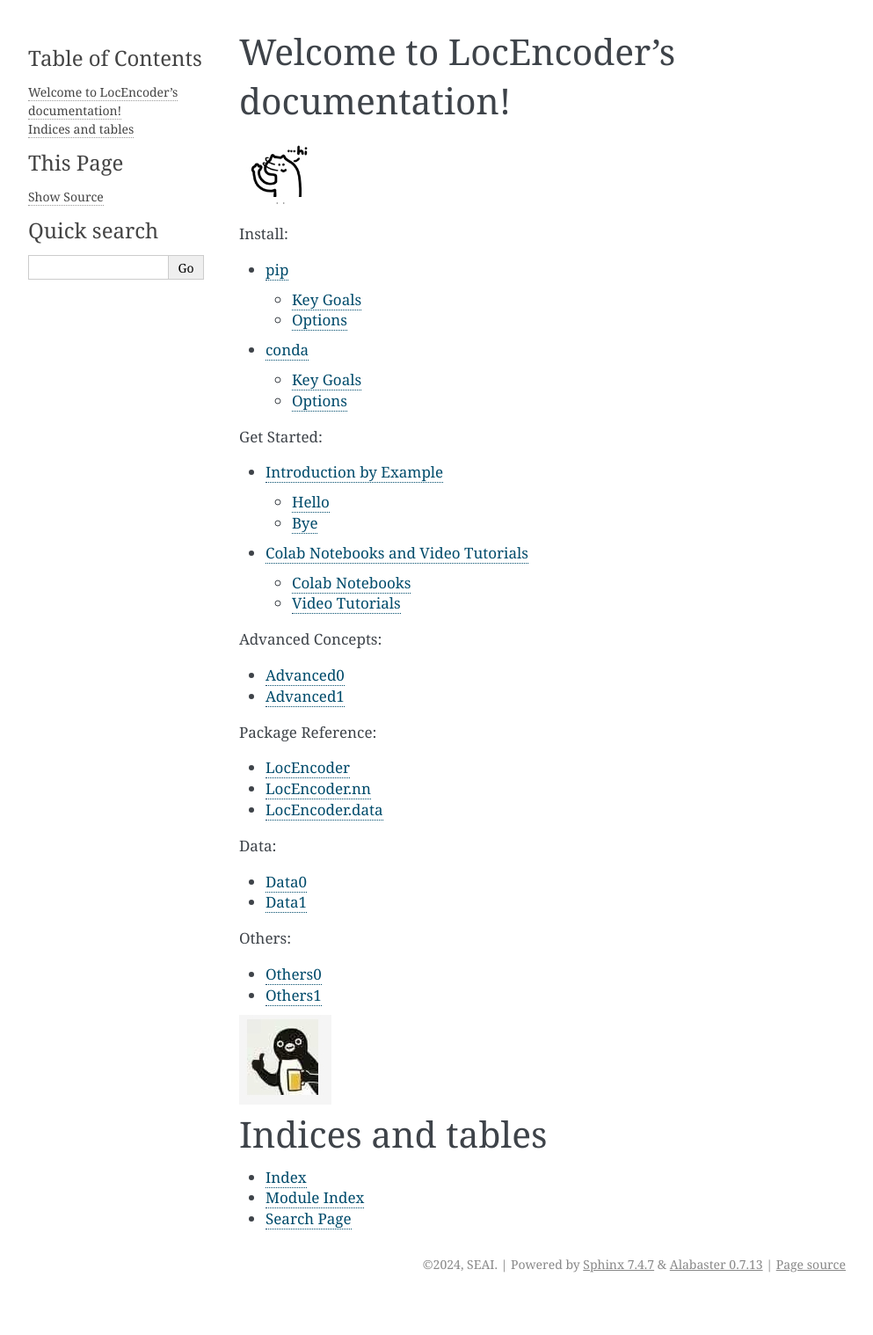
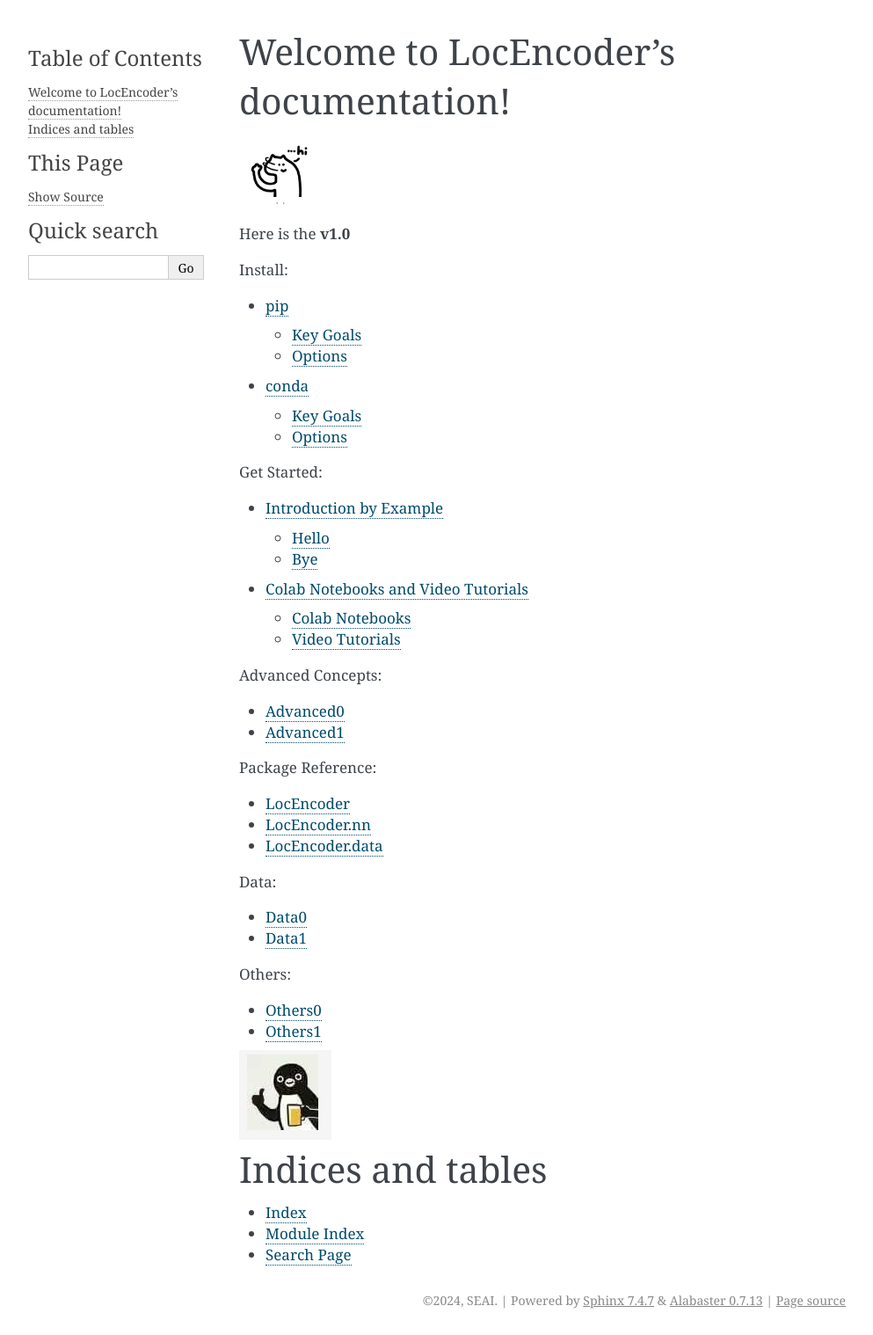
Before and after one commit to QianC95/TorchSpatial_doc, a Sphinx documentation site: the page built from source/index.rst, in a window 1280 px wide. Shown: the whole page at 88% size, without its empty margins (148-1141 px from the left). Built offline with Sphinx 7.4.7, drawn with Linux system fonts in a browser that asks for light colours; before the commit the page ends 1477 px from its top, so only the background shows below that.

Commit message:
create v1.0

```diff
--- a/source/index.rst
+++ b/source/index.rst
@@ -6,6 +6,8 @@
 Welcome to LocEncoder's documentation!
 ======================================
 .. image:: /images/hi.jpg
+
+Here is the **v1.0**
 
 .. toctree::
    :maxdepth: 2
```
